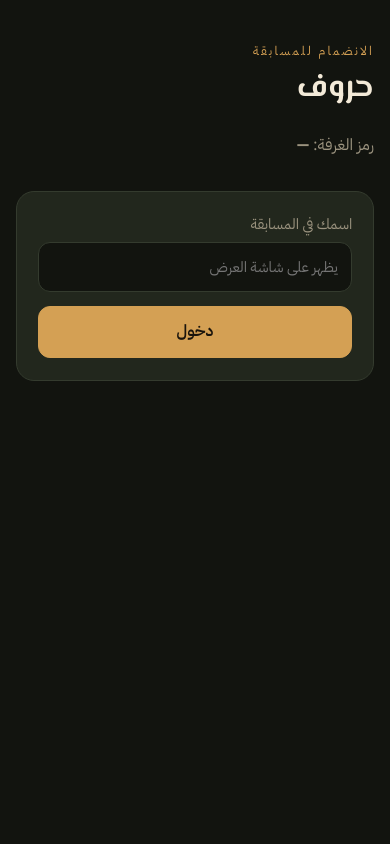
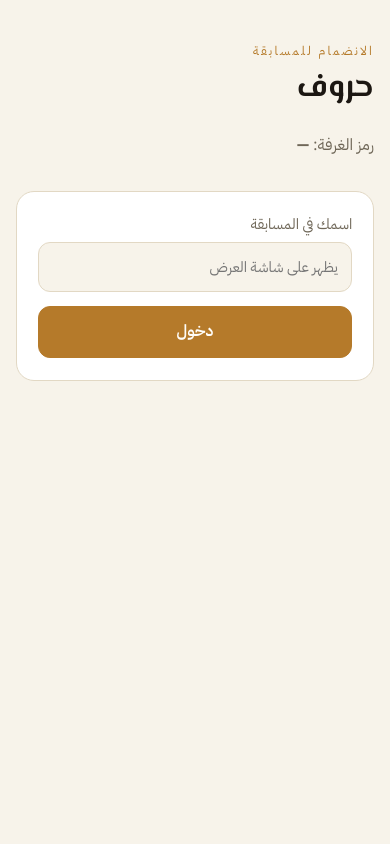
Before and after one commit to saleh4dev/horof, a PHP site: page /join.php in a window 390 px wide. Run offline with PHP 8.4, Linux system fonts and the light colour scheme.

Commit message:
Switch the contest UI to a light theme.
Keep backgrounds pale and text dark so the game stays readable on phones and TV screens.

Co-authored-by: Cursor <cursoragent@cursor.com>

```diff
--- a/assets/css/app.css
+++ b/assets/css/app.css
@@ -1,17 +1,17 @@
 :root {
-    --bg: #12140f;
-    --bg-2: #1b1f17;
-    --panel: #22271d;
-    --line: #343b2e;
-    --ink: #f3ead8;
-    --mute: #9b937f;
-    --brass: #d4a054;
-    --brass-2: #f0d19a;
-    --tile: #efe4c8;
+    --bg: #f7f3ea;
+    --bg-2: #efe8d8;
+    --panel: #ffffff;
+    --line: #e2d8c4;
+    --ink: #1c1712;
+    --mute: #6f6758;
+    --brass: #b57a2a;
+    --brass-2: #8f5e1d;
+    --tile: #fff8e8;
     --tile-ink: #1a140c;
-    --pine: #3f6f5e;
-    --danger: #c45c48;
-    --ok: #7dae73;
+    --pine: #2f6a56;
+    --danger: #b33b2c;
+    --ok: #2f7a45;
     --shadow: 0 0 0 1px var(--line);
     --font: "IBM Plex Sans Arabic", "Segoe UI", Tahoma, sans-serif;
     --display: "El Messiri", "IBM Plex Sans Arabic", sans-serif;
@@ -79,8 +79,8 @@ input:focus, select:focus { outline: 2px solid var(--brass); border-color: var(-
     padding: .7rem 1rem;
     cursor: pointer;
 }
-.btn-primary { background: var(--brass); color: #1a140c; border-color: var(--brass); }
-.btn-danger { background: transparent; color: #f0b4aa; border-color: var(--danger); }
+.btn-primary { background: var(--brass); color: #fffdf8; border-color: var(--brass); }
+.btn-danger { background: transparent; color: var(--danger); border-color: var(--danger); }
 .btn-ghost { background: transparent; }
 .btn:disabled { opacity: .45; cursor: not-allowed; }
 .form-msg { margin: 0; color: var(--danger); }
@@ -121,7 +121,7 @@ input:focus, select:focus { outline: 2px solid var(--brass); border-color: var(-
 .kick {
     border: 0;
     background: transparent;
-    color: #e7a397;
+    color: var(--danger);
     cursor: pointer;
     font: inherit;
 }
@@ -175,7 +175,7 @@ input:focus, select:focus { outline: 2px solid var(--brass); border-color: var(-
 .board .rank { color: var(--brass); min-width: 1.4rem; }
 .board .pts { font-weight: 700; }
 
-.page-display { background: #0c0e0a; overflow: hidden; }
+.page-display { background: var(--bg); overflow: hidden; }
 .display-layout {
     min-height: 100dvh;
     padding: 1.2rem 1.6rem 1.5rem;
```
Also changed, not shown: 1 other file.
